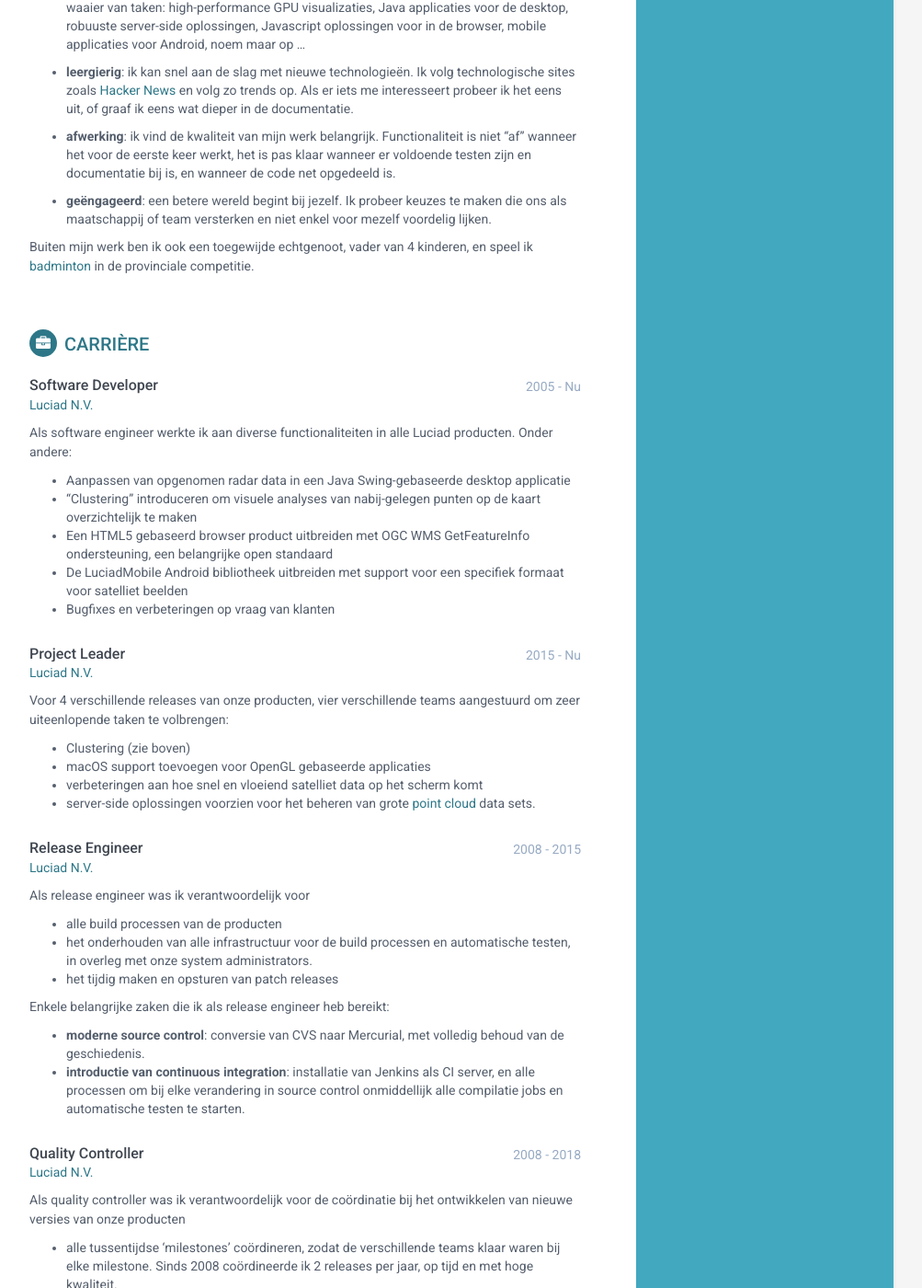
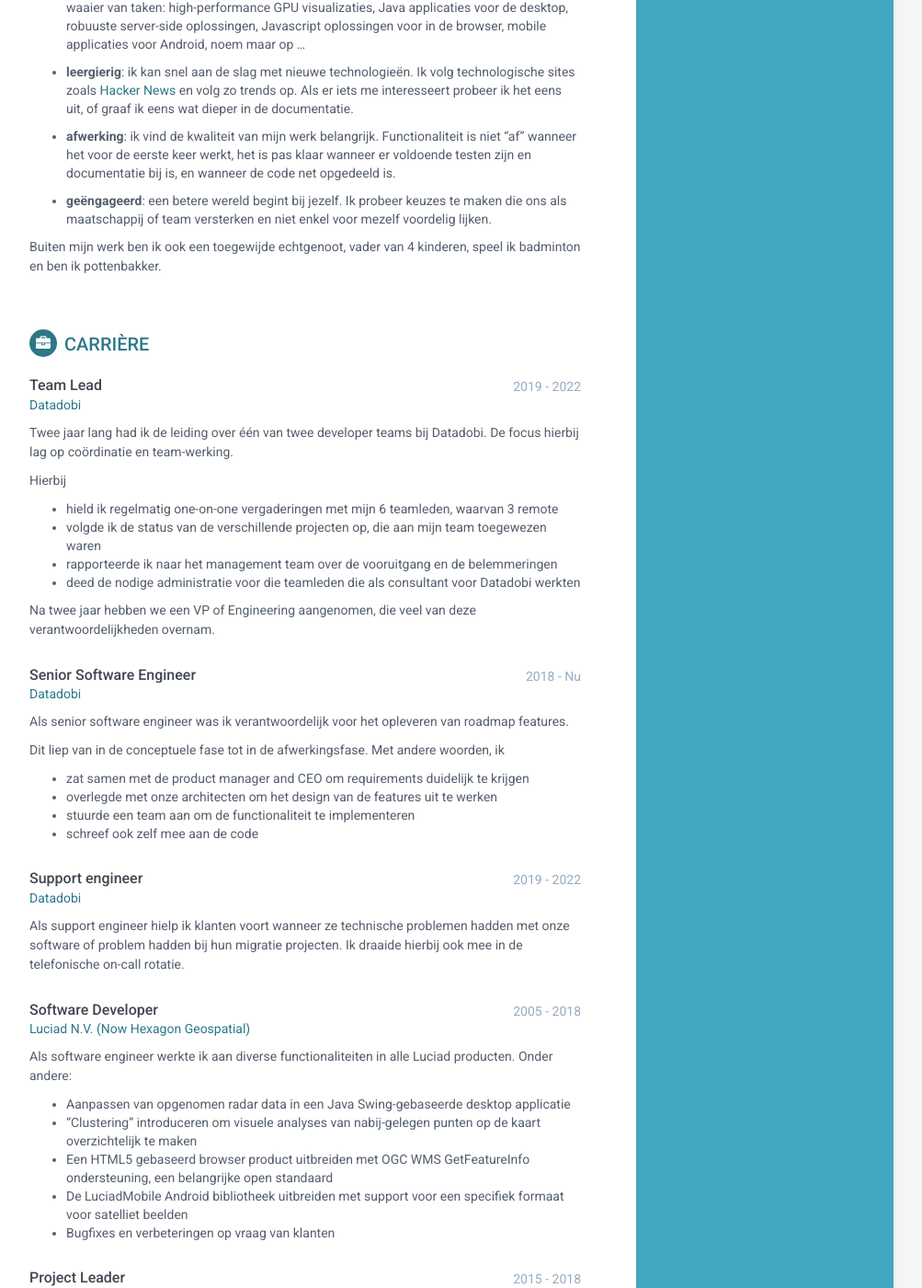
Before and after one commit to willemv/willemv.github.io, a Jekyll site: the page built from index.html, in a window 1280 px wide and 1400 px high, scrolled down 473 px. Shown: the whole window at 92% size, without its empty margins (168-1171 px from the left). Built offline with Jekyll 4.4.1, drawn with Linux system fonts in a browser that asks for light colours; some of the changed text lies outside the part shown.

Commit message:
Update resume

```diff
--- a/_data/experiences.yml
+++ b/_data/experiences.yml
@@ -1,35 +1,56 @@
+- experience:
+  role: Team Lead
+  time: 2019 - 2022
+  company:
+    name: Datadobi
+    link: https://datadobi.com
+  details_include: datadobi_teamlead.md
+- experience:
+  role: Senior Software Engineer
+  time: 2018 - Nu
+  company:
+    name: Datadobi
+    link: https://datadobi.com
+  details_include: datadobi_senior_software_engineer.md
+- experience:
+  role: Support engineer
+  time: 2019 - 2022
+  company:
+    name: Datadobi
+    link: https://datadobi.com
+  details_include: datadobi_support_engineer.md
 - experience:
   role: Software Developer
-  time: 2005 - Nu
+  time: 2005 - 2018
   company:
-    name: Luciad N.V.
-    link: http://luciad.com
-  details_include: software_developer.md
+    name: Luciad N.V. (Now Hexagon Geospatial)
+    link: https://hexagon.com/products/luciadlightspeed
+  details_include: luciad_software_developer.md
 - experience:
   role: Project Leader
-  time: 2015 - Nu
+  time: 2015 - 2018
   company:
-    name: Luciad N.V.
-    link: http://luciad.com
-  details_include: project_leader.md
+    name: Luciad N.V. (Now Hexagon Geospatial)
+    link: https://hexagon.com/products/luciadlightspeed
+  details_include: luciad_project_leader.md
 - experience:
   role: Release Engineer
   time: 2008 - 2015
   company:
-    name: Luciad N.V.
-    link: http://luciad.com
-  details_include: release_engineer.md
+    name: Luciad N.V. (Now Hexagon Geospatial)
+    link: https://hexagon.com/products/luciadlightspeed
+  details_include: luciad_release_engineer.md
 - experience:
   role: Quality Controller
   time: 2008 - 2018
   company:
-    name: Luciad N.V.
-    link: http://luciad.com
-  details_include: quality_controller.md
+    name: Luciad N.V. (Now Hexagon Geospatial)
+    link: https://hexagon.com/products/luciadlightspeed
+  details_include: luciad_quality_controller.md
 - experience:
   role: Technical Customer Support Engineer
-  time: 2007 - Nu
+  time: 2007 - 2018
   company:
-    name: Luciad N.V.
-    link: http://luciad.com
-  details_include: support_engineer.md
+    name: Luciad N.V. (Now Hexagon Geospatial)
+    link: https://hexagon.com/products/luciadlightspeed
+  details_include: luciad_support_engineer.md
--- a/_data/languages.yml
+++ b/_data/languages.yml
@@ -9,7 +9,7 @@
   writing: Uitstekend
   speaking: Uitstekend
 - language:
-  idiom: Spanish
+  idiom: Frans
   understanding: Goed
   writing: Matig
   speaking: Matig
--- /dev/null
+++ b/_includes/datadobi_senior_software_engineer.md
@@ -0,0 +1,7 @@
+Als senior software engineer was ik verantwoordelijk voor het opleveren van roadmap features.
+
+Dit liep van in de conceptuele fase tot in de afwerkingsfase. Met andere woorden, ik
+* zat samen met de product manager and CEO om requirements duidelijk te krijgen
+* overlegde met onze architecten om het design van de features uit te werken
+* stuurde een team aan om de functionaliteit te implementeren
+* schreef ook zelf mee aan de code
--- /dev/null
+++ b/_includes/datadobi_support_engineer.md
@@ -0,0 +1 @@
+Als support engineer hielp ik klanten voort wanneer ze technische problemen hadden met onze software of problem hadden bij hun migratie projecten. Ik draaide hierbij ook mee in de telefonische on-call rotatie.
--- /dev/null
+++ b/_includes/datadobi_teamlead.md
@@ -0,0 +1,10 @@
+Twee jaar lang had ik de leiding over één van twee developer teams bij Datadobi.
+De focus hierbij lag op coördinatie en team-werking.
+
+Hierbij
+* hield ik regelmatig one-on-one vergaderingen met mijn 6 teamleden, waarvan 3 remote
+* volgde ik de status van de verschillende projecten op, die aan mijn team toegewezen waren
+* rapporteerde ik naar het management team over de vooruitgang en de belemmeringen
+* deed de nodige administratie voor die teamleden die als consultant voor Datadobi werkten
+
+Na twee jaar hebben we een VP of Engineering aangenomen, die veel van deze verantwoordelijkheden overnam.
--- a/_includes/summary.md
+++ b/_includes/summary.md
@@ -24,4 +24,4 @@ Mijn manier van werken in een paar kernwoorden:
 * **geëngageerd**: een betere wereld begint bij jezelf. Ik probeer keuzes te maken die ons als maatschappij of team
 versterken en niet enkel voor mezelf voordelig lijken.
 
-Buiten mijn werk ben ik ook een toegewijde echtgenoot, vader van 4 kinderen, en speel ik [badminton](https://www.toernooi.nl/player/638D0B55-C39B-43AB-8A9D-D50D62017FBE/50116897/home?ProfileCode=BBAB8407-894D-49C9-9CD9-899548B978F4) in de provinciale competitie.
+Buiten mijn werk ben ik ook een toegewijde echtgenoot, vader van 4 kinderen, speel ik badminton en ben ik pottenbakker.
```
Also changed, not shown: _data/skills.yml (+20 -23 lines), _includes/luciad_project_leader.md (renamed from _includes/project_leader.md), _includes/luciad_quality_controller.md (renamed from _includes/quality_controller.md), _includes/luciad_release_engineer.md (renamed from _includes/release_engineer.md), _includes/luciad_software_developer.md (renamed from _includes/software_developer.md), _includes/luciad_support_engineer.md (renamed from _includes/support_engineer.md).
